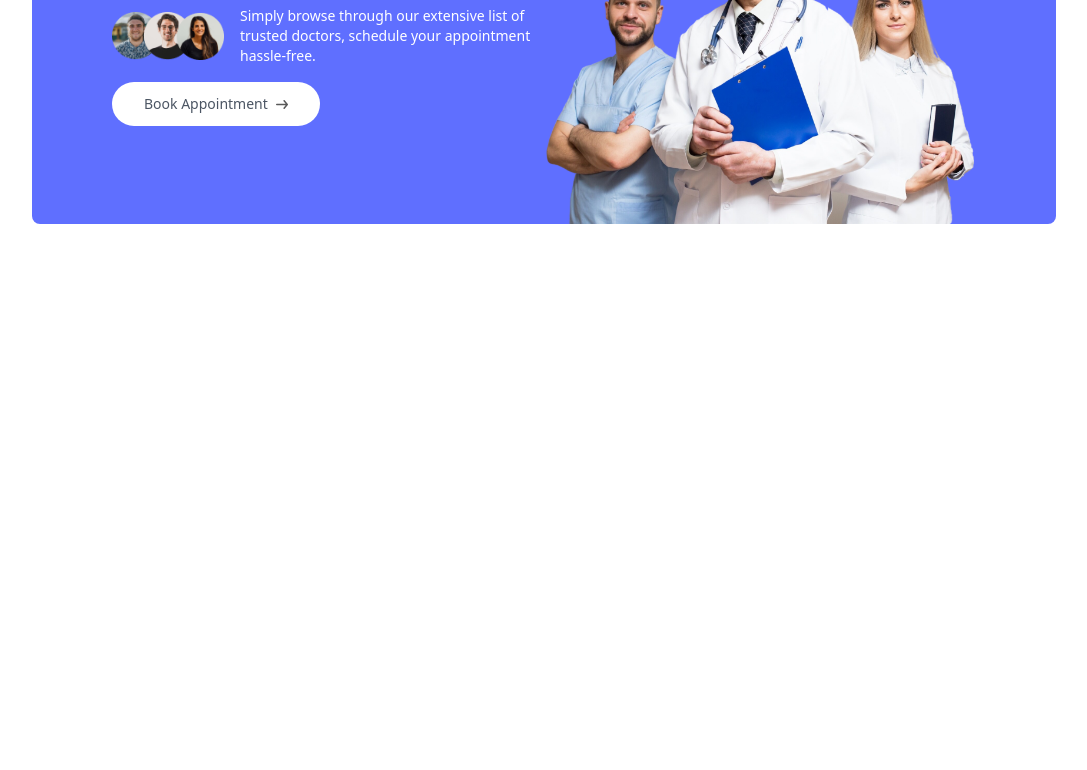
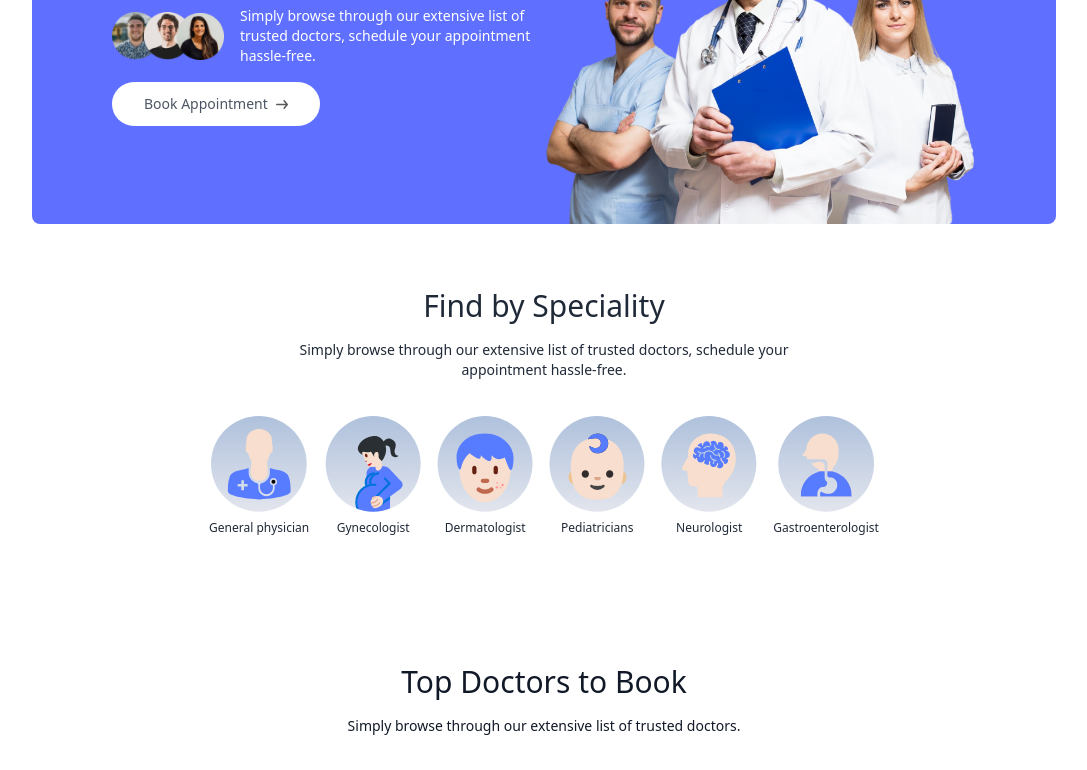
Before and after one commit to 123superhanan/appoinment-app, a React (Vite) app in the folder frontend/: page / in a window 1280 px wide. Shown: the part 408-1178 px from the top of the page, without its empty margins (96-1183 px from the left). Before the commit the page ends 800 px from the top, so only its background shows below. Built offline with nearby package versions, Linux system fonts and the light colour scheme.

Commit message:
making main page with speciality and top doctor cpmonents

```diff
--- a/frontend/src/components/SpecialityMenu.jsx
+++ b/frontend/src/components/SpecialityMenu.jsx
@@ -1,9 +1,24 @@
 import React from 'react'
+import { specialityData } from '../assets/assets_frontend/assets'
+import {Link} from 'react-router-dom'
 
 const SpecialityMenu = () => {
   return (
     <>
-      <div id='speciality'>
+      <div id='speciality' className='flex flex-col items-center gap-4 py-16 text-gray-800'>
+      <h1 className='text-3xl font-medium'>Find by Speciality</h1>
+      <p className='sm:w-1/2  text-center text-sm'>Simply browse through our extensive list of trusted doctors, schedule your appointment hassle-free.</p>
+
+      <div className='flex  sm:justify-center gap-4 pt-5 w-full overflow-scroll'>
+    {
+      specialityData.map((item, index) => (
+        <Link onClick={()=>scrollTo(0, 0)} className='flex flex-col items-center cursor-pointer text-xs flex-shrink-0 hover:translate-y-[-10px] transition-all duration-300' key={index} to={`/doctors/${item.speciality}`}>
+            <img className='w-16 sm:w-24 mb-2' src={item.image} alt="" />
+            <p className=''>{item.speciality}</p>
+        </Link>
+      ))
+    }
+      </div>
 
       </div>
     </>
--- /dev/null
+++ b/frontend/src/components/TopDoctors.jsx
@@ -0,0 +1,35 @@
+import React from 'react'
+import { doctors } from '../assets/assets_frontend/assets'
+
+const TopDoctors = () => {
+
+
+
+  return (
+
+    <>
+      <div className='flex flex-col items-center gap-4 my-16 text-gray-900 md:mx-10'>
+           <h1  className='text-3xl font-medium'>Top Doctors to Book</h1>
+           <p className='sm:w-1/2  text-center text-sm'>Simply browse through our extensive list of trusted doctors.</p>
+            <div className='w-full grid grid-cols-auto gap-4 pt-5 gap-y-6 px-3 sm:px-0'>
+                {doctors.slice(0, 10).map((item, index) => (
+                        <div key={index}  className='border border-blue-200 rounded-xl overflow-hidden hover:translate-y-[-10px] transition-all duration-300'>
+                            <img src={item.image} alt="" />
+                            <div>
+                                <div>
+                                    <p></p><p>Available</p>
+                                </div>
+                                <p>{item.name}</p>
+                                <p>{item.speciality}</p>
+                            </div>
+                        </div>
+                    ))}
+            </div>
+            <button>More</button>
+      </div>
+
+    </>
+  )
+}
+
+export default TopDoctors
--- a/frontend/src/index.css
+++ b/frontend/src/index.css
@@ -5,3 +5,6 @@
 .active hr{
     @apply block
 }
+::-webkit-scrollbar{
+    @apply hidden
+}
--- a/frontend/src/pages/Home.jsx
+++ b/frontend/src/pages/Home.jsx
@@ -1,12 +1,14 @@
 import React from 'react'
 import Header from '../components/Header'
 import SpecialityMenu from '../components/SpecialityMenu'
+import TopDoctors from '../components/TopDoctors'
 
 const Home = () => {
   return (
     <div>
   <Header />
   <SpecialityMenu />
+  <TopDoctors />
     </div>
   )
 }
```
